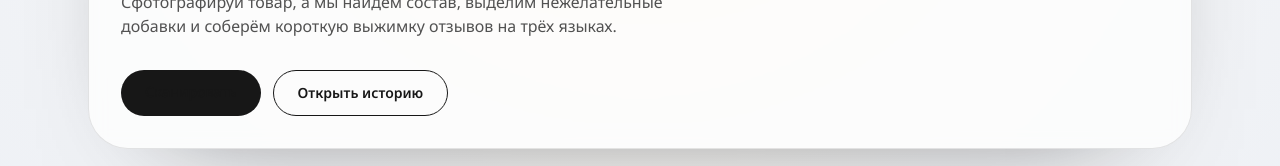
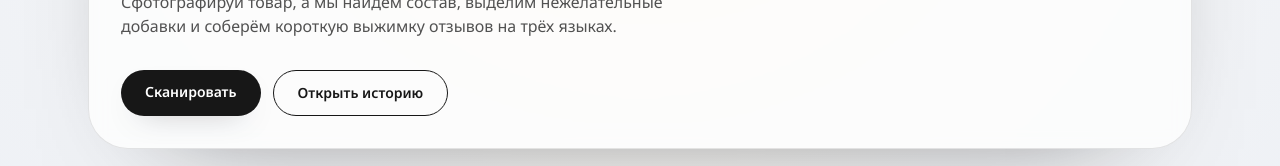
Before and after one commit to Ramiz2284/AI_Sacan_web, a Next.js app: page / in a window 1280 px wide. Shown: the part 285-451 px from the top of the page. Built offline with nearby package versions, Linux system fonts and the light colour scheme.

Commit message:
Ensure scan button text visible

```diff
--- a/src/app/page.tsx
+++ b/src/app/page.tsx
@@ -150,9 +150,9 @@ export default function HomePage() {
             <div className="mt-8 flex flex-wrap gap-3">
               <Link
                 href="/scan"
-                className="rounded-full bg-neutral-900 px-6 py-3 text-sm font-semibold text-white transition hover:bg-neutral-800"
+                className="rounded-full bg-neutral-900 px-6 py-3 text-sm font-semibold text-white shadow-[0_12px_30px_-20px_rgba(0,0,0,0.7)] transition hover:bg-neutral-800"
               >
-                {copy.scan}
+                <span className="text-white">{copy.scan}</span>
               </Link>
               <Link
                 href="/history"
```
